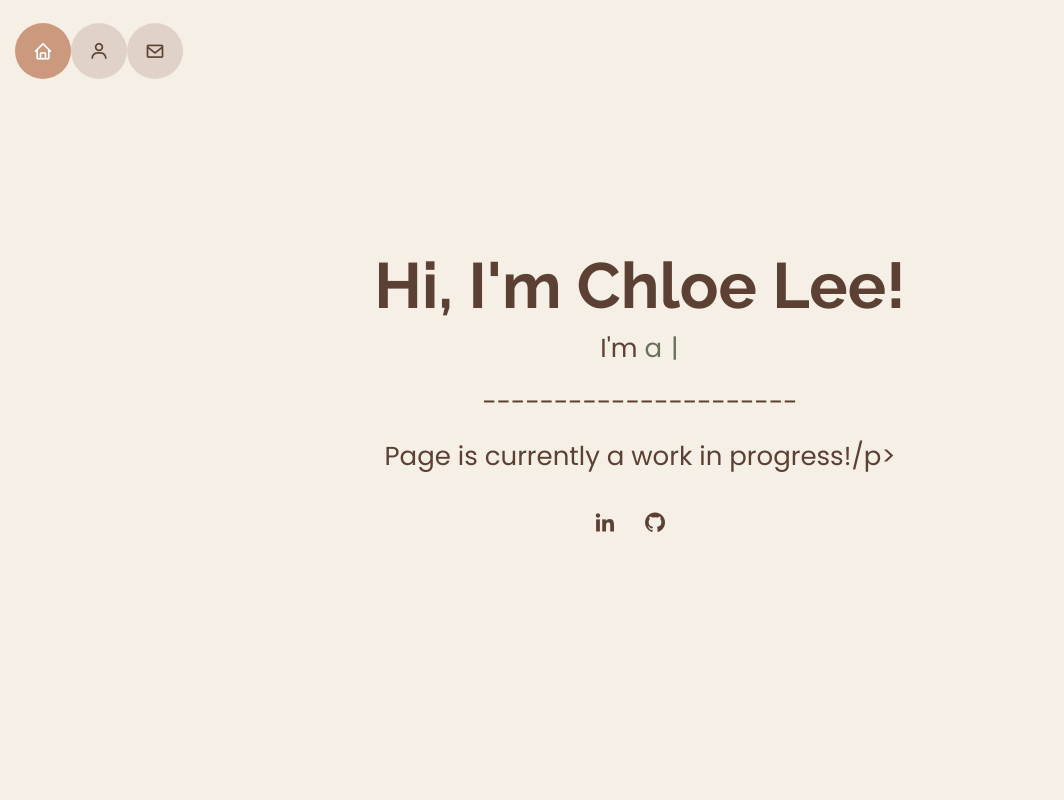
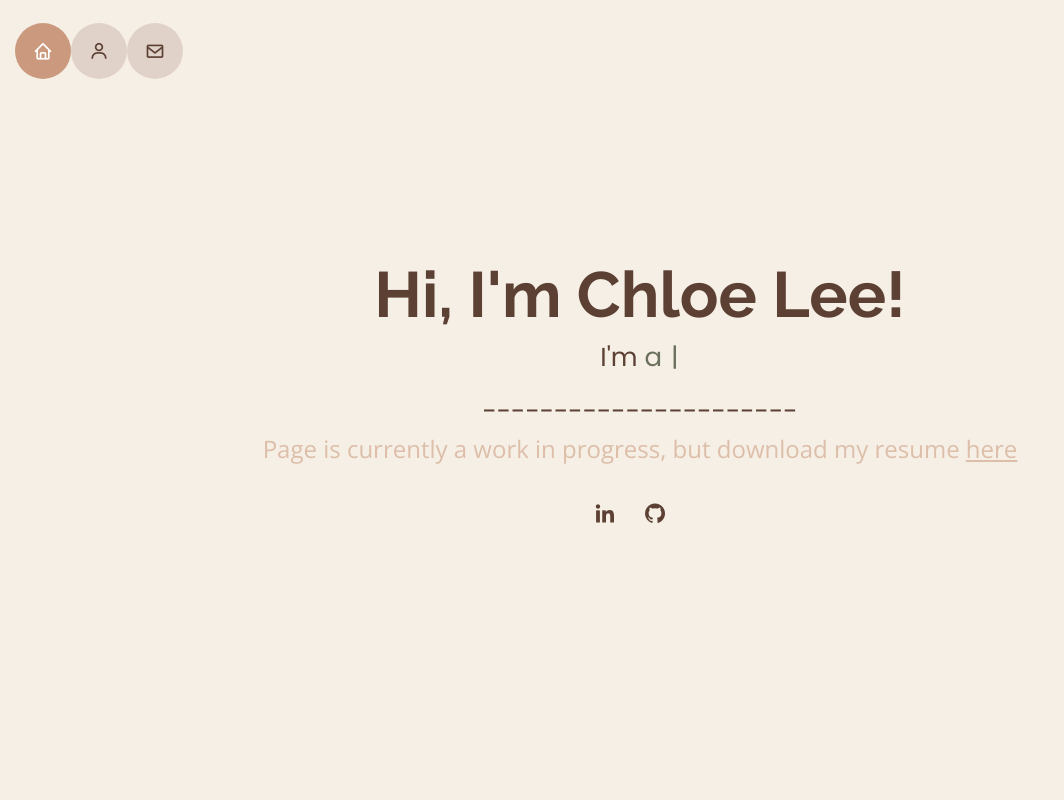
Before and after one commit to chloehylee/website, a plain HTML site: page index.html in a window 1280 px wide. Shown: the top 800 px of the page, without its empty margins (0-1064 px from the left). Drawn offline with nearby package versions, Linux system fonts and the light colour scheme.

Commit message:
add resume and comment some code

```diff
--- a/index.html
+++ b/index.html
@@ -53,7 +53,7 @@
         <h1>Hi, I'm Chloe Lee!</h1>
         <p>I'm  <span class="typed" data-typed-items="a Software Developer, a CS Student, a Schulich Leader scholar, a Flute and Piano player"></span></p>
         <p>----------------------</p>
-        <p>Page is currently a work in progress!/p>
+        <a href="https://drive.google.com/file/d/1hfMKoktDYeclhdmhJ1W_Yx0rQO_EPBT5/view?usp=sharing">Page is currently a work in progress, but download my resume <u>here</u></a>
         <div class="social-links">
           <a href="https://linkedin.com/in/chloehylee" class="linkedin"><i class="bx bxl-linkedin"></i></a>
           <a href="https://github.com/chloehylee" class="github"><i class="bx bxl-github"></i></a>
@@ -80,9 +80,10 @@
               Nice to meet you! I'm an incoming freshman at the University of Toronto, studying Computer Science. Previously, I have interned twice as a Software Developer at the Royal Bank of Canada (RBC) and was at U+ Education as a Web Developer.
             </p>
             <h3>Currently seeking Summer 2024 internship opportunities!</h3>
-
+            <!--
             <p class="fst-italic">
               Download my resume here!
+            -->
             </p>
           </div>
         </div>
```
